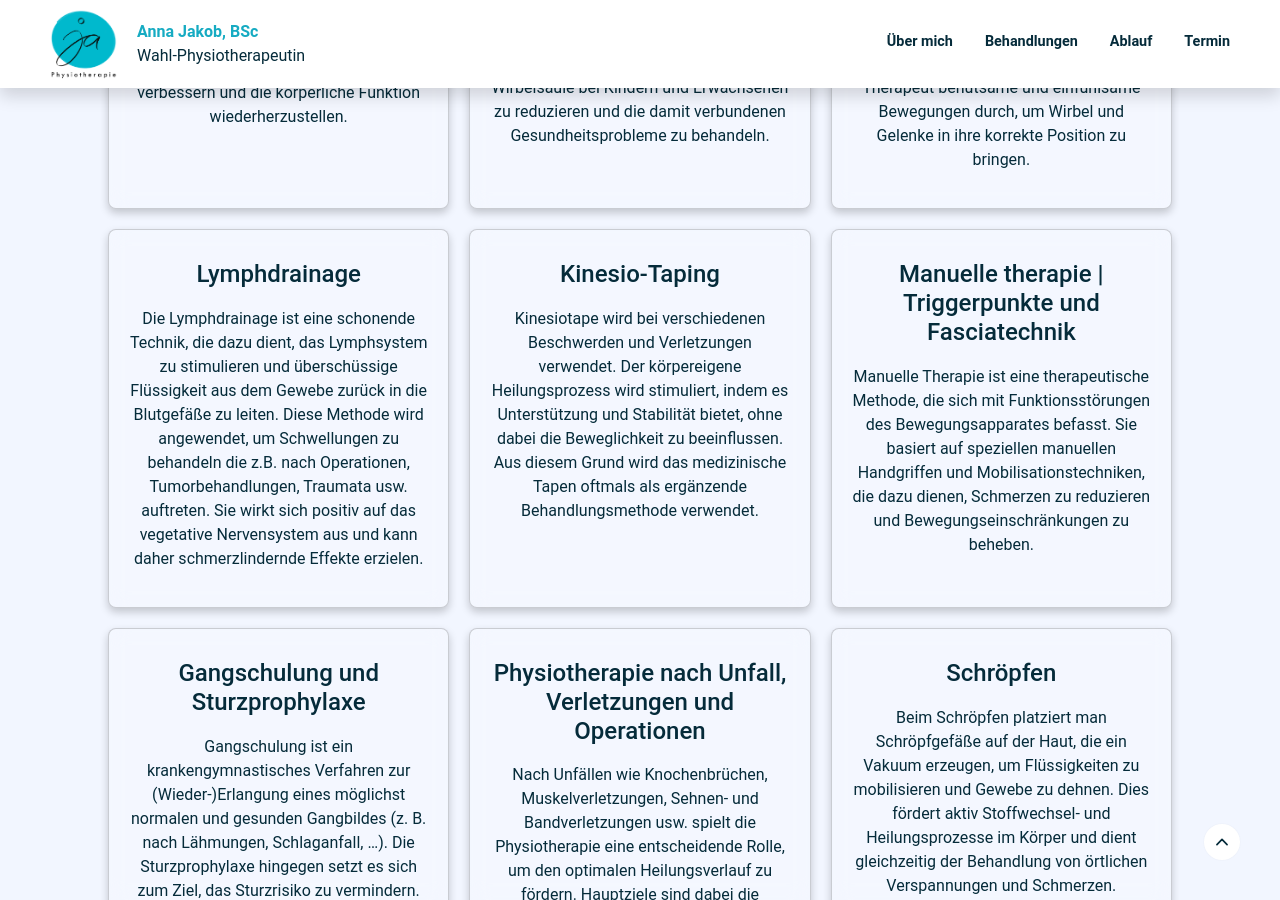
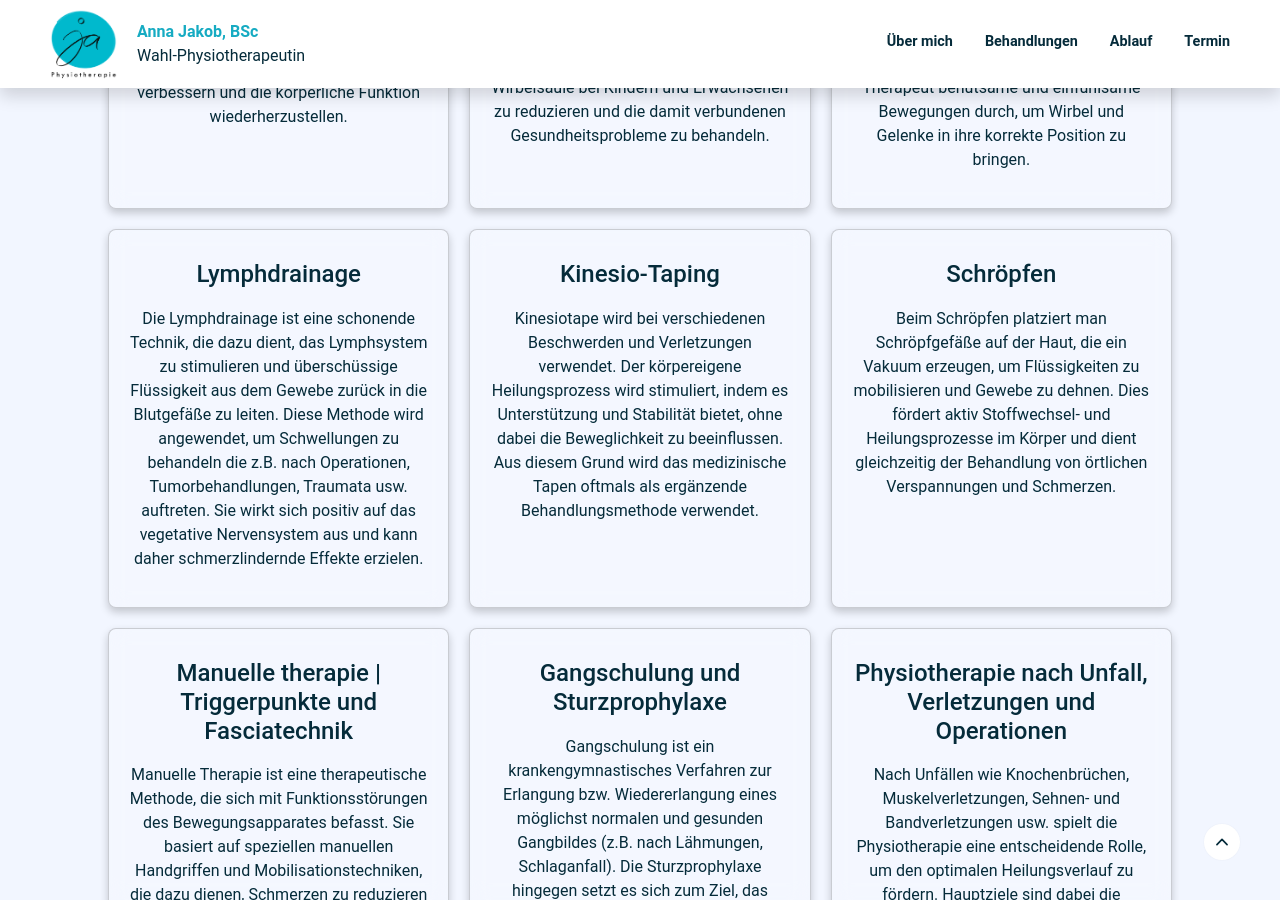
Before and after one commit to paulzwoelfer/annajakob-physio.github.io, a Jekyll site: the page built from index.md, in a window 1280 px wide and 900 px high, scrolled down 1236 px. Built offline with Jekyll 4.4.1, drawn with Linux system fonts in a browser that asks for light colours; some of the changed text lies outside the part shown.

Commit message:
update text

```diff
--- a/index.md
+++ b/index.md
@@ -35,14 +35,14 @@ sections:
         text: Die Lymphdrainage ist eine schonende Technik, die dazu dient, das Lymphsystem zu stimulieren und überschüssige Flüssigkeit aus dem Gewebe zurück in die Blutgefäße zu leiten. Diese Methode wird angewendet, um Schwellungen zu behandeln die z.B. nach Operationen, Tumorbehandlungen, Traumata usw. auftreten. Sie wirkt sich positiv auf das vegetative Nervensystem aus und kann daher schmerzlindernde Effekte erzielen.
       - title: Kinesio-Taping
         text: Kinesiotape wird bei verschiedenen Beschwerden und Verletzungen verwendet. Der körpereigene Heilungsprozess wird stimuliert, indem es Unterstützung und Stabilität bietet, ohne dabei die Beweglichkeit zu beeinflussen. Aus diesem Grund wird das medizinische Tapen oftmals als ergänzende Behandlungsmethode verwendet.
+      - title: Schröpfen
+        text: Beim Schröpfen platziert man Schröpfgefäße auf der Haut, die ein Vakuum erzeugen, um Flüssigkeiten zu mobilisieren und Gewebe zu dehnen. Dies fördert aktiv Stoffwechsel- und Heilungsprozesse im Körper und dient gleichzeitig der Behandlung von örtlichen Verspannungen und Schmerzen.
       - title: Manuelle therapie | Triggerpunkte und Fasciatechnik
         text: Manuelle Therapie ist eine therapeutische Methode, die sich mit Funktionsstörungen des Bewegungsapparates befasst. Sie basiert auf speziellen manuellen Handgriffen und Mobilisationstechniken, die dazu dienen, Schmerzen zu reduzieren und Bewegungseinschränkungen zu beheben.
       - title: Gangschulung und Sturzprophylaxe
-        text: Gangschulung ist ein krankengymnastisches Verfahren zur (Wieder-)Erlangung eines möglichst normalen und gesunden Gangbildes (z. B. nach Lähmungen, Schlaganfall, ...). Die Sturzprophylaxe hingegen setzt es sich zum Ziel, das Sturzrisiko zu vermindern.
+        text: Gangschulung ist ein krankengymnastisches Verfahren zur Erlangung bzw. Wiedererlangung eines möglichst normalen und gesunden Gangbildes (z.B. nach Lähmungen, Schlaganfall). Die Sturzprophylaxe hingegen setzt es sich zum Ziel, das Sturzrisiko zu vermindern.
       - title: Physiotherapie nach Unfall, Verletzungen und Operationen
         text: Nach Unfällen wie Knochenbrüchen, Muskelverletzungen, Sehnen- und Bandverletzungen usw. spielt die Physiotherapie eine entscheidende Rolle, um den optimalen Heilungsverlauf zu fördern. Hauptziele sind dabei die Steigerung der Beweglichkeit und die Kräftigung, um eine schnelle Rückkehr in den Alltag zu ermöglichen.
-      - title: Schröpfen
-        text: Beim Schröpfen platziert man Schröpfgefäße auf der Haut, die ein Vakuum erzeugen, um Flüssigkeiten zu mobilisieren und Gewebe zu dehnen. Dies fördert aktiv Stoffwechsel- und Heilungsprozesse im Körper und dient gleichzeitig der Behandlung von örtlichen Verspannungen und Schmerzen.
   - type: procedure.html
     section_id: procedure
     background_style: bg-primary
```
